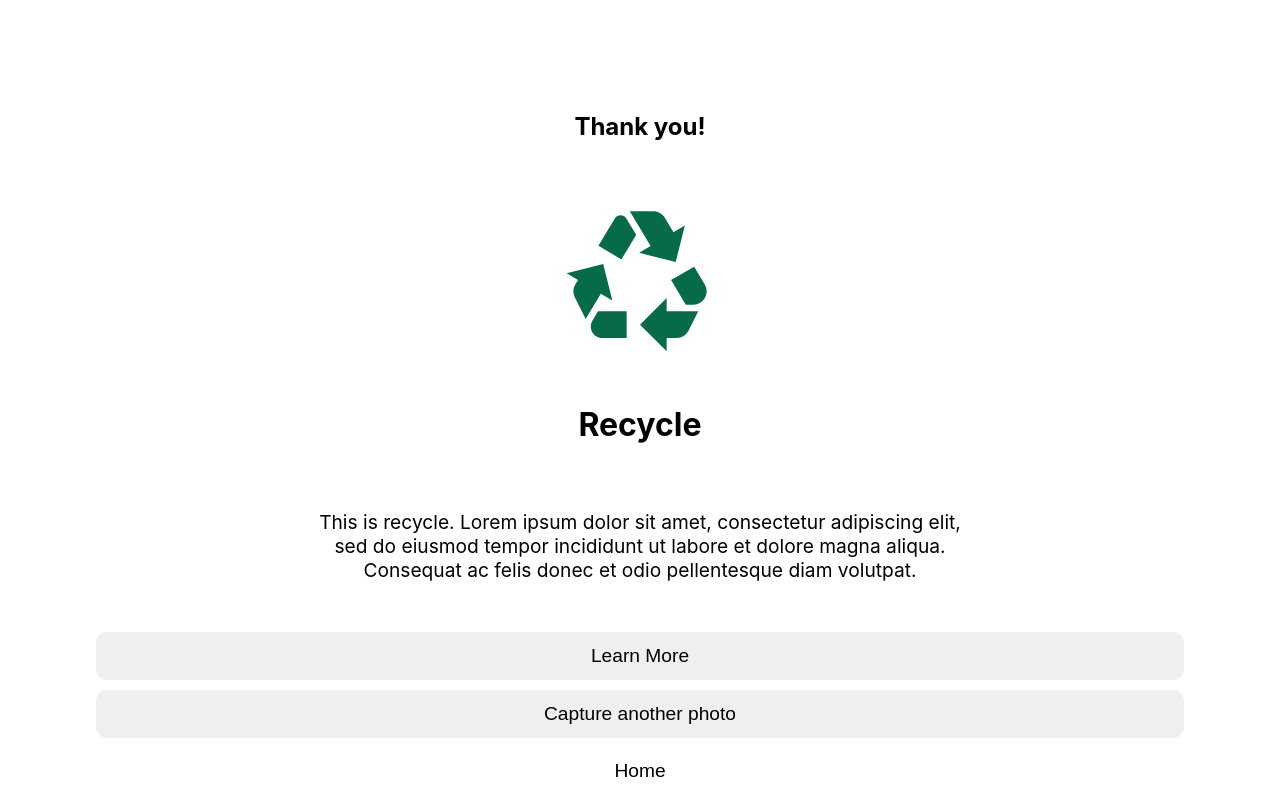
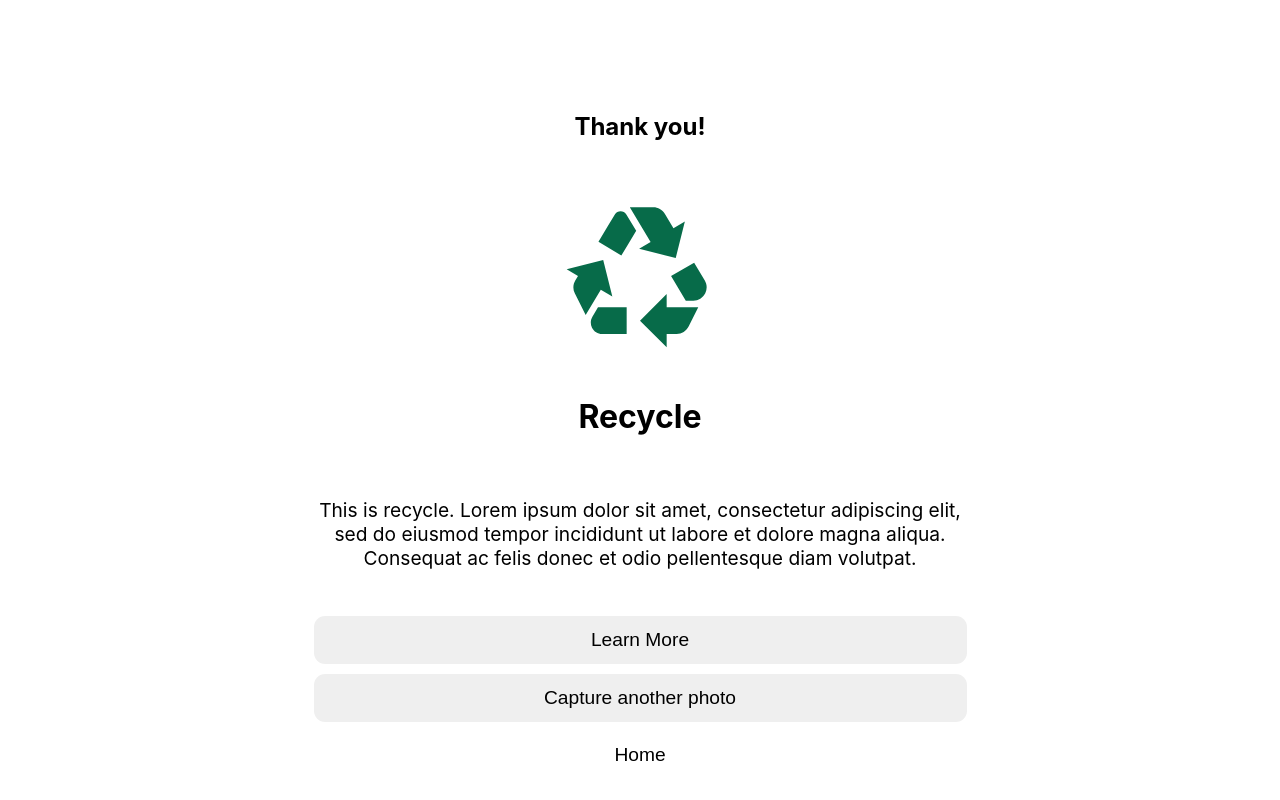
Before and after one commit to codeforsanjose/litter.ai, a React (Create React App) app: page /recycle in a window 1280 px wide. Built offline with nearby package versions, Linux system fonts and the light colour scheme.

Commit message:
Added button hover effects; refactored buttons to have a max width

```diff
--- a/src/CategoryDescription.css
+++ b/src/CategoryDescription.css
@@ -2,7 +2,7 @@
   --main-green: #076B49;
   --sec-green: #74CC67;
   --white: #FFF;
-  --lb-gray: #E0E9E6;
+  --shadow-color: hsl(0deg 0% 0% / 26%);
 }
 
 .category-container {
@@ -32,14 +32,17 @@
 }
 
 .category-container .category-buttons {
+  max-width: 100%;
   display: flex;
   flex-direction: column;
   align-items: center;
   justify-content: space-between;
+  margin-bottom: 1rem;
 }
 
 .category-container .category-buttons button {
   width: 85vw;
+  max-width: 653px;
   height: 6vh;
   margin: 0.3rem 0;
   border: none;
@@ -47,6 +50,14 @@
   font-size: 1.2rem;
 }
 
+.category-container .category-buttons button:hover {
+  cursor: pointer;
+  background-color: var(--main-green);
+  color: var(--white);
+	box-shadow: 0.25em 0.25em .75em -.5em var(--shadow-color);
+  font-weight: bold;
+}
+
 .category-container .category-buttons .button-home {
   background-color: var(--white);
 }
--- a/src/Components/CategoryDescription.js
+++ b/src/Components/CategoryDescription.js
@@ -1,15 +1,19 @@
 import React, { useState } from 'react';
 import { Link } from 'react-router-dom';
 import RecyclingIcon from '@mui/icons-material/Recycling';
+import DeleteIcon from '@mui/icons-material/Delete';
+import EggIcon from '@mui/icons-material/Egg';
 import '../CategoryDescription.css'
 
 export default function CategoryDescription ({ type }) {
+  const [category] = useState(type.name);
 
   return (
     <div className="category-container">
       <h4>Thank you!</h4>
-      {/* <img src={category.icon} alt={category.alt} /> */}
-      <RecyclingIcon className="category-icon" />
+      {category === 'Recycle' && <RecyclingIcon className="category-icon" />}
+      {category === 'Trash' && <DeleteIcon className="category-icon" />}
+      {category === 'Compost' && <EggIcon className="category-icon" />}
       <h1>{type.name}</h1>
       <p>{type.description}</p>
       <div className="category-buttons">
```
